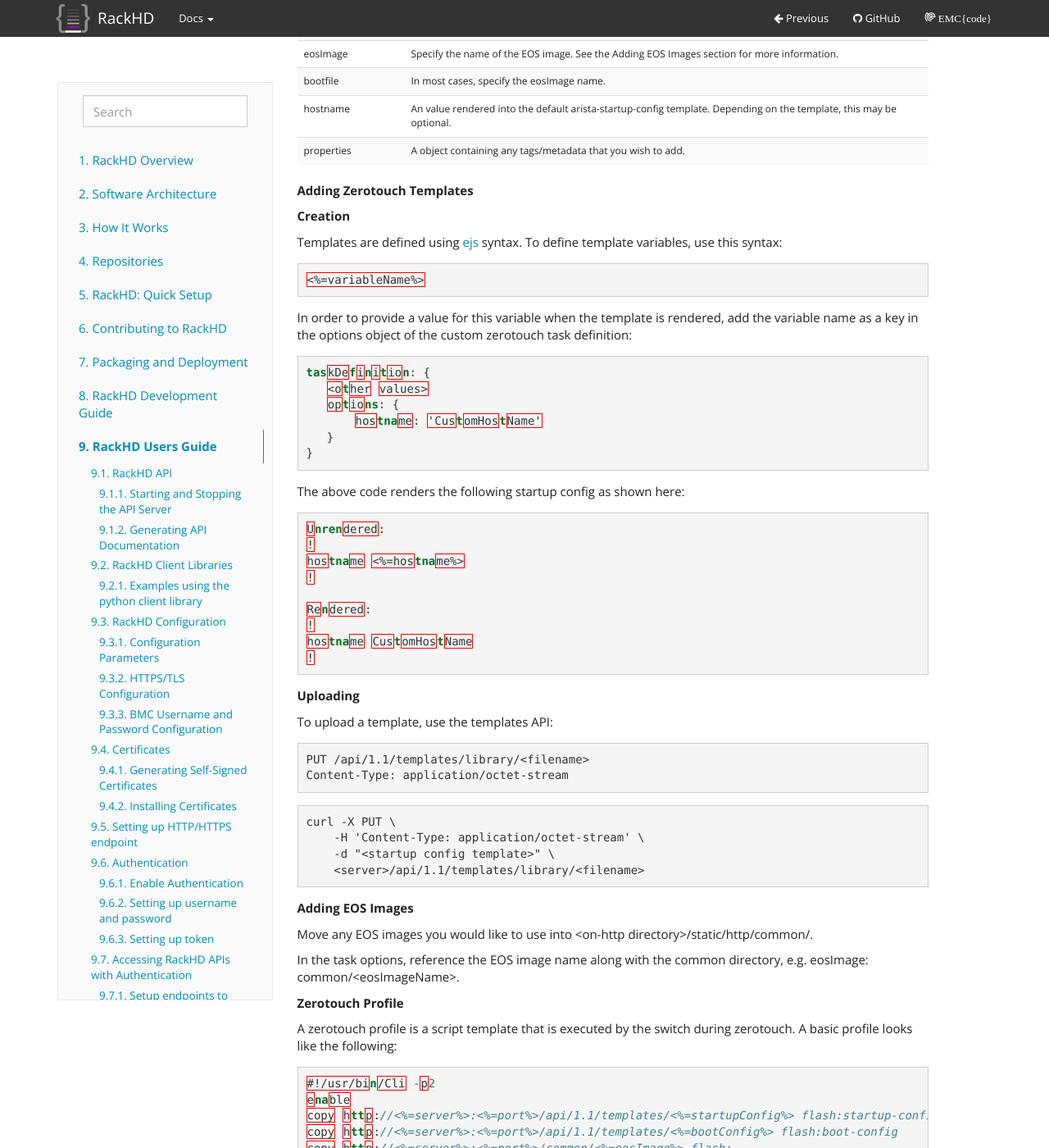
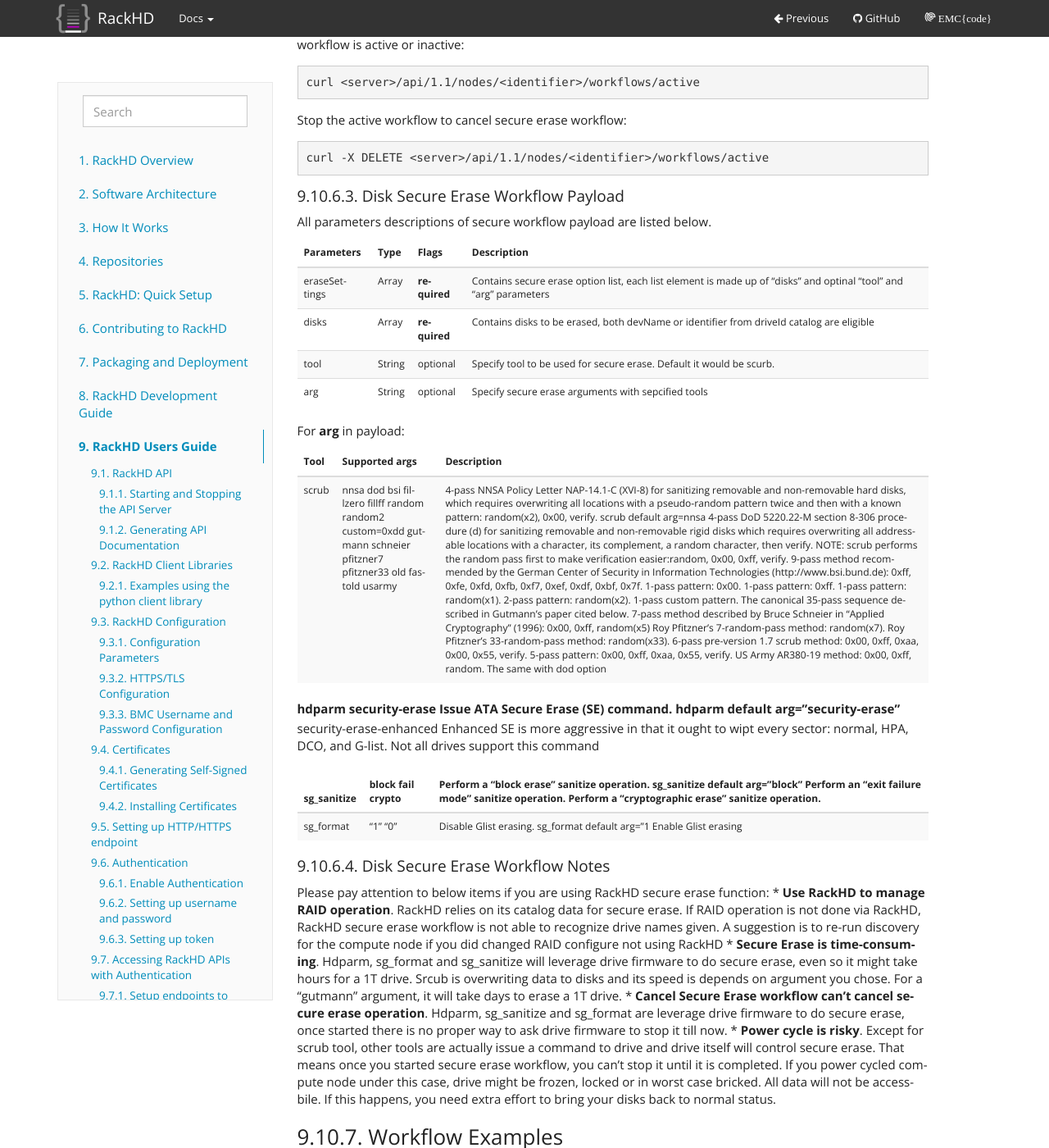
Before and after one commit to RackHD/docs, a Sphinx documentation site: the page built from docs/rackhd/index.rst, in a window 1280 px wide and 1400 px high, scrolled down 57450 px. Shown: the whole window at 82% size. Built offline with Sphinx 7.4.7, drawn with Linux system fonts in a browser that asks for light colours; some of the changed text lies outside the part shown.

Commit message:
Add description for secure erase funtion

```diff
--- a/docs/rackhd/index.rst
+++ b/docs/rackhd/index.rst
@@ -11,6 +11,7 @@
 .. include:: skus.rst
 .. include:: tags.rst
 .. include:: install_os.rst
+.. include:: secure_erase.rst
 .. include:: workflow_examples.rst
 .. include:: passive_discovery.rst
 .. include:: switch_active_discovery.rst
--- /dev/null
+++ b/docs/rackhd/samples/secure-erase.json
@@ -0,0 +1,19 @@
+{
+    "options": {
+        "drive-secure-erase":{
+    	    "eraseSettings": [
+                {
+                    "disks":["sdb"],
+                    "tool":"sg_format",
+                    “arg”: “0”
+        	},
+        	{
+            	    "disks":["sda"],
+            	    "tool":"scrub",
+            	    “arg”: “nnsa”
+        	}
+
+    	    ]
+	}
+    }
+}
--- /dev/null
+++ b/docs/rackhd/secure_erase.rst
@@ -0,0 +1,106 @@
+Disk Secure Erase Workflow Support
+~~~~~~~~~~~~~~~~~~~~~~~~~~~~~~~~
+
+RackHD workflow supports disk Secure Erase (SE).
+
+Supported Disk Secure Erase Tools
+^^^^^^^^^^^^^^^^^^^^^^^^^^^^^^^^^^^
+
+RackHD currently supports disk secure erase with four tools: scrub, hdparm, sg_sanitize, sg_format. Below table includes description for different tools.
+============= ===============================================================================================================
+Tool          Description
+============= ===============================================================================================================
+scrub         Scrub iteratively writes patterns on files or disk devices to make retrieving the data more difficult. Scrub supports almost all drives including SATA, SAS, USB and so on.
+hdparm        Hdparm can be used to issue ATA instruction of Secure Erase or enhanced secure erase to a disk. Hdparm works well with SATA drives, but it can brick a USB drive if it doesn't support SAT (SCSI-ATA Command Translation).
+sg_sanitize   Sg_sanitize (from sg3-utils package) removes all user data from disk with SCSI SANITIZE command. Sanitize is more likely to be implemented on modern disks (including SSDs) than FORMAT UNIT's security initialization feature and in some cases much faster. However since it is relative new and optional, not all SCSI drives support SANITIZE command
+sg_format     Sg_format (from sg3-utils package) formats, resizes or modifies protection information of a SCSI disk. The primary goal of a format is the configuration of the disk at the end of a format (e.g. different logical block size or protection information added). Removal of user data is only a side effect of a format.
+============= ===============================================================================================================
+
+
+Disk Secure Erase Workflow API
+^^^^^^^^^^^^^^^^^^^^^^^^^^^^^^^^^^^
+
+An example of starting secure erase for disks:
+
+.. code-block:: REST
+
+    curl -X POST \
+         -H 'Content-Type: application/json' \
+         -d @params.json \
+         <server>/api/1.1/nodes/<identifier>/workflows?name=Graph.Drive.SecureErase
+
+
+An example of params.json for disk secure erase:
+
+.. literalinclude:: samples/secure-erase.json
+   :language: JSON
+
+Secure erase usually takes hours or even several days to complete, you can use below command to check the workflow is active or inactive:
+
+.. code-block:: REST
+
+    curl <server>/api/1.1/nodes/<identifier>/workflows/active
+
+
+Stop the active workflow to cancel secure erase workflow:
+
+.. code-block:: REST
+
+    curl -X DELETE <server>/api/1.1/nodes/<identifier>/workflows/active
+
+
+Disk Secure Erase Workflow Payload
+^^^^^^^^^^^^^^^^^^^^^^^^^^^^^^^^
+
+All parameters descriptions of secure workflow payload are listed below.
+
+=================== ================ ============ ============================================
+Parameters          Type              Flags       Description
+=================== ================ ============ ============================================
+eraseSettings       Array            **required** Contains secure erase option list, each list element is made up of "disks" and optinal "tool" and "arg" parameters
+disks               Array            **required** Contains disks to be erased, both devName or identifier from driveId catalog are eligible
+tool                String           optional     Specify tool to be used for secure erase. Default it would be scurb.
+arg                 String           optional     Specify secure erase arguments with sepcified tools
+=================== ================ ============ ============================================
+
+.. _arg:
+
+For **arg** in payload:
+
+=========== ======================= ============================================
+Tool        Supported args          Description
+=========== ======================= ============================================
+scrub       nnsa                    4-pass NNSA Policy Letter NAP-14.1-C (XVI-8) for sanitizing removable and non-removable hard disks, which requires overwriting all locations with a  pseudo‐random pattern twice and then with a known pattern: random(x2), 0x00, verify. scrub default arg=nnsa
+            dod                     4-pass DoD 5220.22-M section 8-306 procedure (d) for sanitizing removable and non-removable rigid disks which requires overwriting all addressable locations with a character, its complement, a random character, then verify.  NOTE: scrub performs the random pass first to make verification easier:random, 0x00, 0xff, verify.
+            bsi                     9-pass  method  recommended by the German Center of Security in Information Technologies (http://www.bsi.bund.de): 0xff, 0xfe, 0xfd, 0xfb, 0xf7, 0xef, 0xdf, 0xbf, 0x7f.
+            fillzero                1-pass pattern: 0x00.
+            fillff                  1-pass pattern: 0xff.
+            random                  1-pass pattern: random(x1).
+            random2                 2-pass pattern: random(x2).
+            custom=0xdd             1-pass custom pattern.
+            gutmann                 The canonical 35-pass sequence described in Gutmann's paper cited below.
+            schneier                7-pass method described by Bruce Schneier in "Applied Cryptography" (1996): 0x00, 0xff, random(x5)
+            pfitzner7               Roy Pfitzner's 7-random-pass method: random(x7).
+            pfitzner33              Roy Pfitzner's 33-random-pass method: random(x33).
+            old                     6-pass pre-version 1.7 scrub method: 0x00, 0xff, 0xaa, 0x00, 0x55, verify.
+            fastold                 5-pass pattern: 0x00, 0xff, 0xaa, 0x55, verify.
+            usarmy                  US Army AR380-19 method: 0x00, 0xff, random. The same with dod option
+=========== ======================= ============================================
+hdparm      security-erase          Issue ATA Secure Erase (SE) command. hdparm default arg="security-erase"
+            security-erase-enhanced Enhanced SE is more aggressive in that it ought to wipt every sector: normal, HPA, DCO, and G-list. Not all drives support this command
+=========== ======================= ============================================
+sg_sanitize block                   Perform a "block erase" sanitize operation. sg_sanitize default arg="block"
+            fail                    Perform an "exit failure mode" sanitize operation.
+            crypto                  Perform a "cryptographic erase" sanitize operation.
+=========== ======================= ============================================
+sg_format   "1"                     Disable Glist erasing. sg_format default arg="1
+            "0"                     Enable Glist erasing
+=========== ======================= ============================================
+
+Disk Secure Erase Workflow Notes
+^^^^^^^^^^^^^^^^^^^^^^^^^^^^^^^^
+Please pay attention to below items if you are using RackHD secure erase function:
+* **Use RackHD to manage RAID operation**. RackHD relies on its catalog data for secure erase. If RAID operation is not done via RackHD, RackHD secure erase workflow is not able to recognize drive names given. A suggestion is to re-run discovery for the compute node if you did changed RAID configure not using RackHD
+* **Secure Erase is time-consuming**. Hdparm, sg_format and sg_sanitize will leverage drive firmware to do secure erase, even so it might take hours for a 1T drive. Srcub is overwriting data to disks and its speed is depends on argument you chose. For a "gutmann" argument, it will take days to erase a 1T drive.
+* **Cancel Secure Erase workflow can't cancel secure erase operation**. Hdparm, sg_sanitize and sg_format are leverage drive firmware to do secure erase, once started there is no proper way to ask drive firmware to stop it till now.
+* **Power cycle is risky**. Except for scrub tool, other tools are actually issue a command to drive and drive itself will control secure erase. That means once you started secure erase workflow, you can't stop it until it is completed. If you power cycled compute node under this case, drive might be frozen, locked or in worst case bricked. All data will not be accessbile. If this happens, you need extra effort to bring your disks back to normal status.
```
